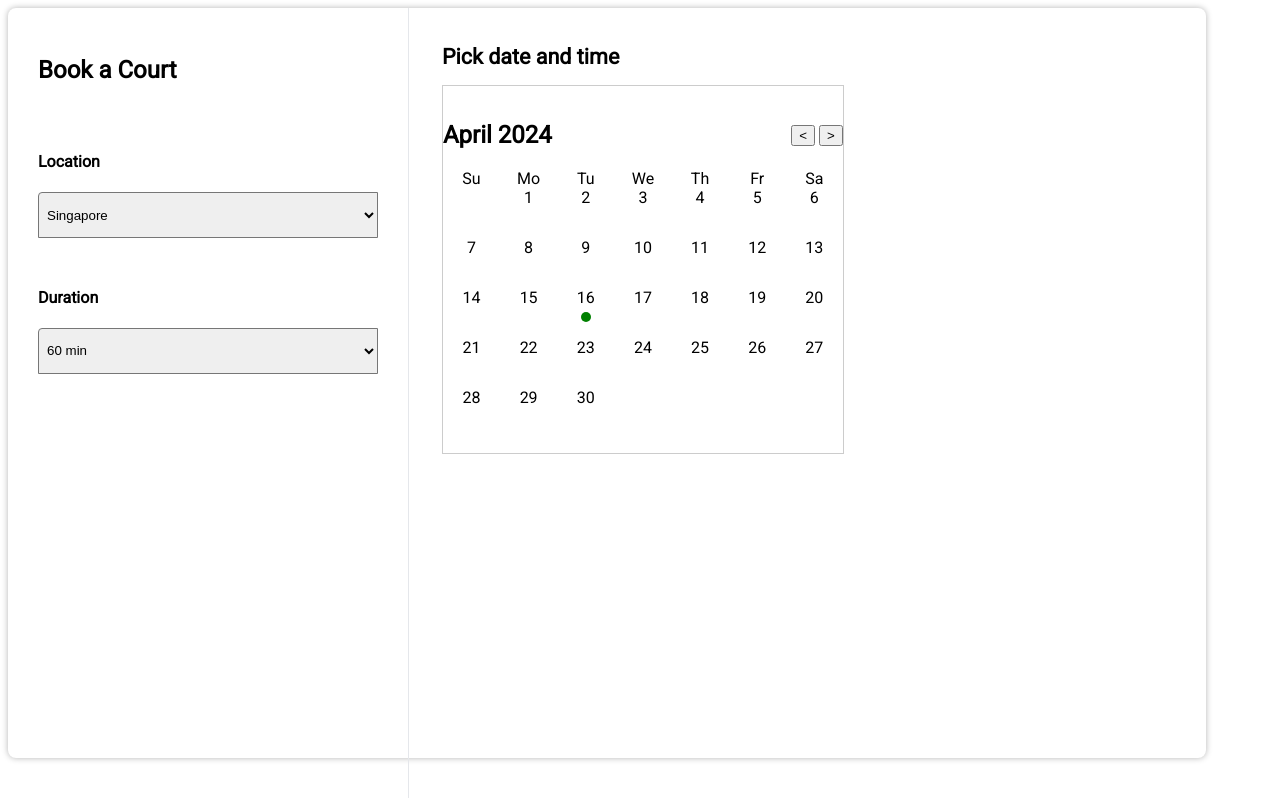
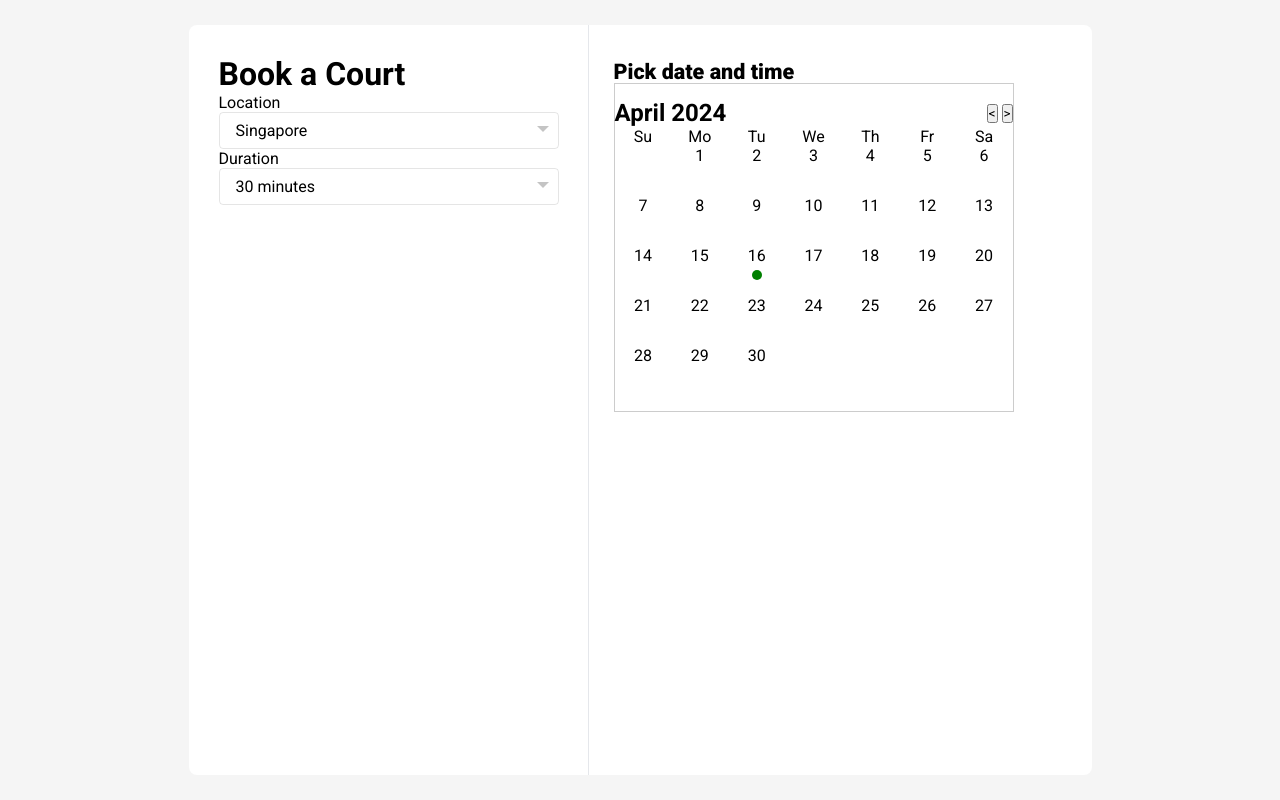
Before and after one commit to DevRafaelBering/calendariojava, a plain HTML site: page index.html in a window 1280 px wide. Both pictures are taken after a click on the element "10". Drawn offline with Linux system fonts and the light colour scheme.

Commit message:
Atuaizando

```diff
--- a/index.html
+++ b/index.html
@@ -5,30 +5,35 @@
     <meta name="viewport" content="width=device-width, initial-scale=1.0" />
     <title>Calendário de Reuniões</title>
     <link rel="stylesheet" href="styles.css" />
+    <link rel="stylesheet" href="./select-styles.css" />
     <link
+      href="https://fonts.googleapis.com/css2?family=Roboto:ital,wght@0,100;0,300;0,400;0,500;0,700;0,900;1,100;1,300;1,400;1,500;1,700;1,900&display=swap"
       rel="stylesheet"
-      href="https://fonts.googleapis.com/css?family=Roboto&display=swap"
     />
   </head>
   <body>
-    <div class="content-main">
-      <section class="content-book">
-        <h1 class="titulo-book">Book a Court</h1>
-        <div class="content-discript">
-          <h4>Location</h4>
-          <select class="btn-select">
-            <option>Singapore</option>
-            <option>Brazil</option>
-          </select>
+    <main>
+      <div class="left-container">
+        <div id="book-court">
+          <h1>Book a Court</h1>
+          <p>Location</p>
+          <div class="custom-select" style="width: 340px">
+            <select>
+              <option value="singapore">Singapore</option>
+              <option value="0">Singapore</option>
+              <option value="1">Brazil</option>
+            </select>
+          </div>
+          <p>Duration</p>
+          <div class="custom-select" style="width: 340px">
+            <select>
+              <option value="30">30 minutes</option>
+              <option value="30" onclick="myFunction()">30 minutes</option>
+              <option value="60">60 minutes</option>
+            </select>
+          </div>
         </div>
-        <div class="content-discript">
-          <h4>Duration</h4>
-          <select class="btn-select">
-            <option>60 min</option>
-            <option>30 min</option>
-          </select>
-        </div>
-      </section>
+      </div>
       <section class="content-calendar">
         <h1 class="titulo-date">Pick date and time</h1>
         <div class="calendar">
@@ -53,6 +58,7 @@
       </section>
       <section class="content-mark"></section>
       <script src="script.js"></script>
-    </div>
+      <script src="select-script.js"></script>
+    </main>
   </body>
 </html>
--- /dev/null
+++ b/select-script.js
@@ -0,0 +1,83 @@
+var x, i, j, l, ll, selElmnt, a, b, c;
+/*look for any elements with the class "custom-select":*/
+x = document.getElementsByClassName("custom-select");
+l = x.length;
+for (i = 0; i < l; i++) {
+  selElmnt = x[i].getElementsByTagName("select")[0];
+  ll = selElmnt.length;
+  /*for each element, create a new DIV that will act as the selected item:*/
+  a = document.createElement("DIV");
+  a.setAttribute("class", "select-selected");
+  a.innerHTML = selElmnt.options[selElmnt.selectedIndex].innerHTML;
+  x[i].appendChild(a);
+  /*for each element, create a new DIV that will contain the option list:*/
+  b = document.createElement("DIV");
+  b.setAttribute("class", "select-items select-hide");
+  for (j = 1; j < ll; j++) {
+    /*for each option in the original select element,
+    create a new DIV that will act as an option item:*/
+    c = document.createElement("DIV");
+    c.innerHTML = selElmnt.options[j].innerHTML;
+    c.addEventListener("click", function (e) {
+      /*when an item is clicked, update the original select box,
+        and the selected item:*/
+      var y, i, k, s, h, sl, yl;
+      s = this.parentNode.parentNode.getElementsByTagName("select")[0];
+      sl = s.length;
+      h = this.parentNode.previousSibling;
+      for (i = 0; i < sl; i++) {
+        if (s.options[i].innerHTML == this.innerHTML) {
+          s.selectedIndex = i;
+          h.innerHTML = this.innerHTML;
+          y = this.parentNode.getElementsByClassName("same-as-selected");
+          yl = y.length;
+          for (k = 0; k < yl; k++) {
+            y[k].removeAttribute("class");
+          }
+          this.setAttribute("class", "same-as-selected");
+          break;
+        }
+      }
+      h.click();
+    });
+    b.appendChild(c);
+  }
+  x[i].appendChild(b);
+  a.addEventListener("click", function (e) {
+    /*when the select box is clicked, close any other select boxes,
+      and open/close the current select box:*/
+    e.stopPropagation();
+    closeAllSelect(this);
+    this.nextSibling.classList.toggle("select-hide");
+    this.classList.toggle("select-arrow-active");
+  });
+}
+function closeAllSelect(elmnt) {
+  /*a function that will close all select boxes in the document,
+  except the current select box:*/
+  var x,
+    y,
+    i,
+    xl,
+    yl,
+    arrNo = [];
+  x = document.getElementsByClassName("select-items");
+  y = document.getElementsByClassName("select-selected");
+  xl = x.length;
+  yl = y.length;
+  for (i = 0; i < yl; i++) {
+    if (elmnt == y[i]) {
+      arrNo.push(i);
+    } else {
+      y[i].classList.remove("select-arrow-active");
+    }
+  }
+  for (i = 0; i < xl; i++) {
+    if (arrNo.indexOf(i)) {
+      x[i].classList.add("select-hide");
+    }
+  }
+}
+/*if the user clicks anywhere outside the select box,
+then close all select boxes:*/
+document.addEventListener("click", closeAllSelect);
--- /dev/null
+++ b/select-styles.css
@@ -0,0 +1,62 @@
+.custom-select {
+  position: relative;
+  font-family: Arial;
+}
+
+.custom-select select {
+  display: none; /*hide original SELECT element:*/
+}
+
+.select-selected {
+  background-color: transparent;
+  border-radius: 4px;
+}
+
+/*style the arrow inside the select element:*/
+.select-selected:after {
+  position: absolute;
+  content: "";
+  top: 14px;
+  right: 10px;
+  width: 0;
+  height: 0;
+  border: 6px solid transparent;
+  border-color: rgba(0, 0, 0, 0.23) transparent transparent transparent;
+}
+
+/*point the arrow upwards when the select box is open (active):*/
+.select-selected.select-arrow-active:after {
+  border-color: transparent transparent rgba(0, 0, 0, 0.23) transparent;
+  top: 7px;
+}
+
+/*style the items (options), including the selected item:*/
+.select-items div,
+.select-selected {
+  color: #000000;
+  padding: 8px 16px;
+  border: 1px solid transparent;
+  border-color: rgba(0, 0, 0, 0.1);
+  cursor: pointer;
+  user-select: none;
+}
+
+/*style items (options):*/
+.select-items {
+  position: absolute;
+  background-color: #ffffff;
+  top: 100%;
+  left: 0;
+  right: 0;
+  z-index: 99;
+}
+
+/*hide the items when the select box is closed:*/
+.select-hide {
+  display: none;
+}
+
+.select-items div:hover,
+.same-as-selected {
+  background-color: rgba(0, 0, 0, 0.1);
+}
--- a/styles.css
+++ b/styles.css
@@ -1,3 +1,10 @@
+* {
+  margin: 0;
+  padding: 0;
+  box-sizing: border-box;
+  font-family: Roboto;
+}
+
 .calendar {
   border: 1px solid #ccc;
   padding-block: 15px;
@@ -40,64 +47,28 @@ body {
   font-family: "Roboto", sans-serif;
 }
 
-.content-main {
+main {
+  background-color: #ffffff;
   display: flex;
-  justify-content: space-between;
+  height: 750px;
+  margin: auto;
+  border-radius: 8px;
+}
+body {
+  min-height: 100vh;
   display: flex;
-  flex-direction: row;
-  align-items: flex-start;
-  padding: 0px 2.27374e-13px 0px 0px;
-
-  width: 1197.91px;
-  max-width: 1680px;
-  height: 750px;
-
-  background: #ffffff;
-  box-shadow: 0px 0px 6px #b5b5b5;
-  border-radius: 8px;
-
-  flex: none;
-  order: 0;
-  flex-grow: 0;
+  background-color: #f5f5f5;
 }
-
-.content-book {
+.left-container {
   width: 400px;
-  min-width: 400px;
-  height: 750px;
-  flex: none;
-  order: 0;
-  align-self: stretch;
-  flex-grow: 0;
-  margin: 0px -5.68434e-14px;
+  border-right: 1px solid #e5e7eb;
+  height: 100%;
+  padding: 30px;
 }
-.content-book h1 {
-  width: 158.87px;
-  height: 27px;
-  padding-top: 28px;
-  padding-left: 30px;
-}
-
-.content-discript {
-  padding-top: 28px;
-  padding-left: 30px;
-}
-
-.btn-select {
-  width: 339.99px;
-  height: 45.99px;
-  padding: 0.01px 0px 0px 4px;
-  gap: 0px;
-  border-radius: 4px 0px 0px 0px;
-}
-
 .content-calendar {
-  border-left: 0.91px solid #e5e7eb;
-  width: 797.91px;
-  height: 750px;
-  padding: 20px 20px 20px 32.91px;
-  gap: 0px;
-  border: 0px 0px 0px 0.91px;
+  width: 503px;
+  padding-top: 36px;
+  padding-inline: 25px;
 }
 
 .titulo-date {
```
